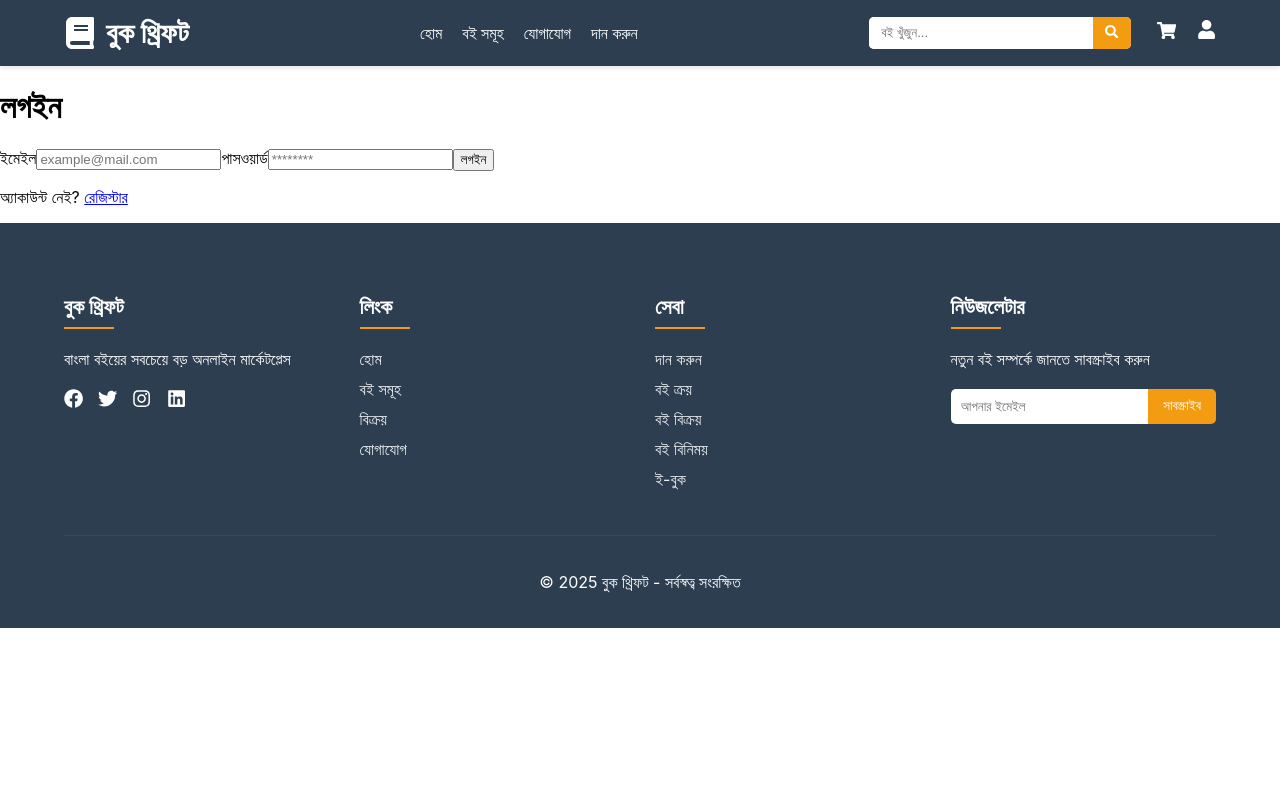
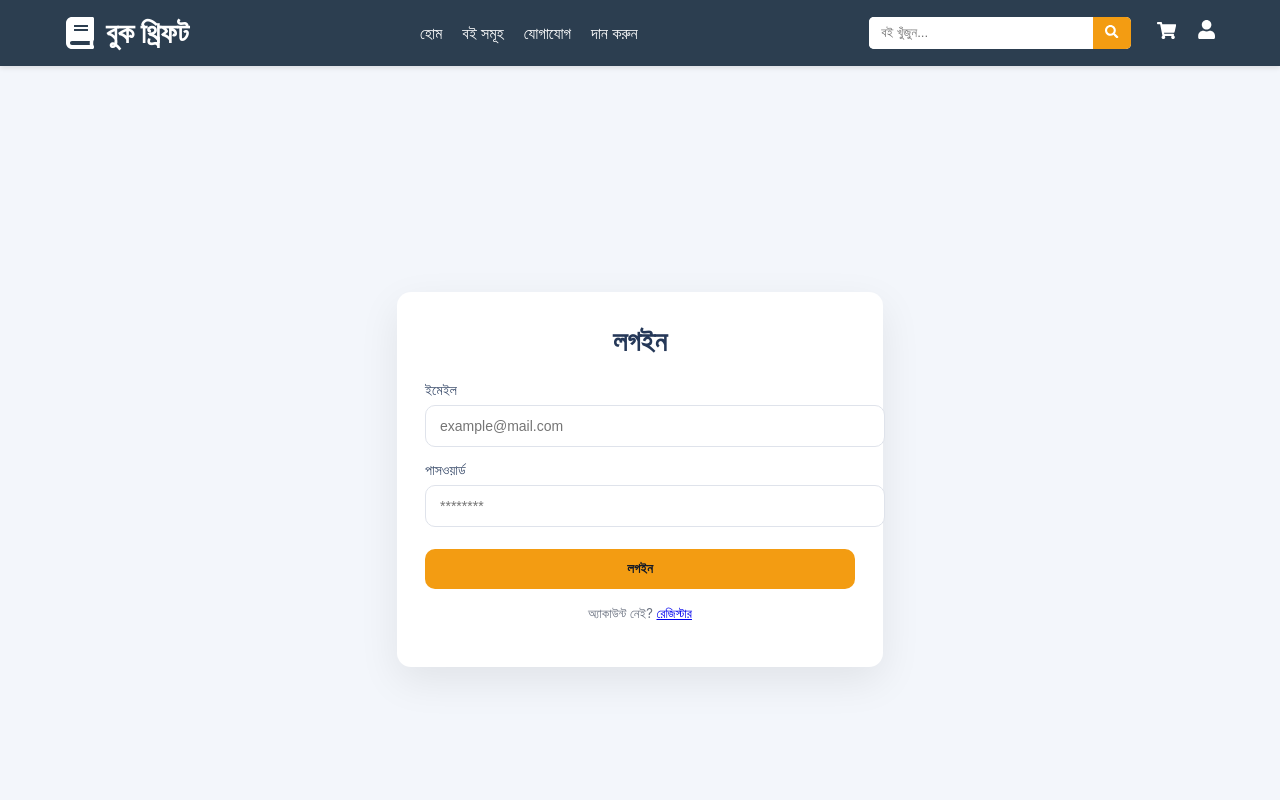
Before and after one commit to sucksatcse/bookthriftnew, a React (Create React App) app in the folder bookthrift/: page /login in a window 1280 px wide. Shown: the top 800 px of the page. Built offline with nearby package versions, Linux system fonts and the light colour scheme.

Commit message:
Login css added

```diff
--- a/bookthrift/src/pages/Login/Login.module.css
+++ b/bookthrift/src/pages/Login/Login.module.css
@@ -0,0 +1,77 @@
+.wrapper {
+  min-height: calc(100vh - 70px);
+  display: flex;
+  align-items: center;
+  justify-content: center;
+  background: #f3f6fb;
+  padding: 48px 16px;
+}
+
+.card {
+  width: 100%;
+  max-width: 430px;
+  background: #fff;
+  border-radius: 14px;
+  box-shadow: 0 14px 40px rgba(0, 0, 0, 0.08);
+  padding: 32px 28px;
+}
+
+.title {
+  margin: 0 0 22px;
+  font-size: 28px;
+  font-weight: 700;
+  color: #253858;
+  text-align: center;
+}
+
+.label {
+  display: block;
+  font-size: 14px;
+  color: #394b6a;
+  margin-bottom: 14px;
+}
+
+.input {
+  width: 100%;
+  padding: 12px 14px;
+  border: 1px solid #dfe3eb;
+  border-radius: 10px;
+  outline: none;
+  margin-top: 6px;
+  font-size: 14px;
+  transition: border 0.15s ease;
+}
+
+.input:focus {
+  border-color: #1f4b67;
+}
+
+.error {
+  display: block;
+  color: #d90429;
+  font-size: 12px;
+  margin-top: 6px;
+}
+
+.submit {
+  width: 100%;
+  background: #f39c12;
+  color: #111827;
+  font-weight: 700;
+  border: 0;
+  padding: 12px;
+  border-radius: 10px;
+  cursor: pointer;
+  margin-top: 8px;
+}
+
+.submit:hover {
+  filter: brightness(0.95);
+}
+
+.muted {
+  text-align: center;
+  color: #6b7280;
+  font-size: 13px;
+  margin-top: 16px;
+}
```
